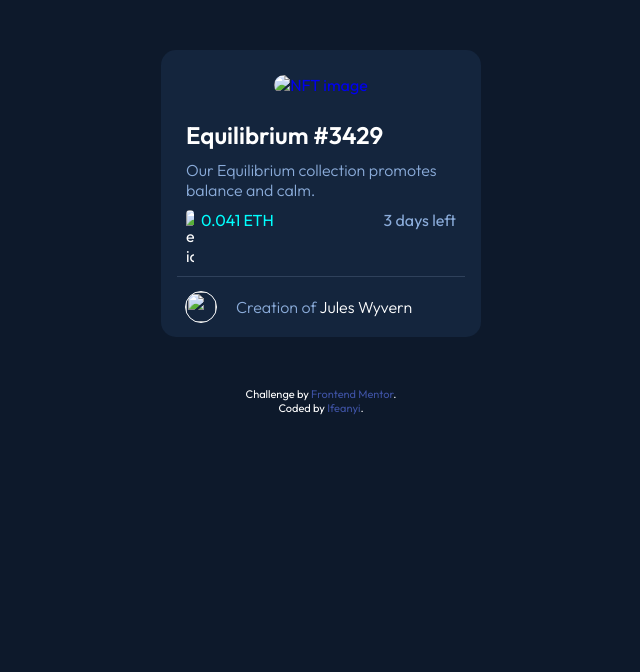
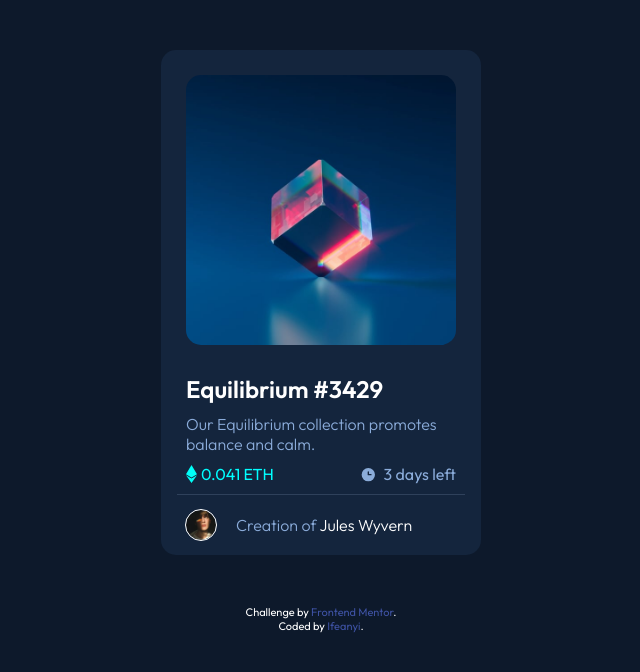
Before and after one commit to Mire-web/NFT-Card, a plain HTML site: page index.html in a window 1280 px wide. Shown: the whole page, without its empty margins (319-959 px from the left). Drawn offline with Linux system fonts and the light colour scheme.

Commit message:
Update index.html

```diff
--- a/index.html
+++ b/index.html
@@ -9,7 +9,7 @@
       rel="icon"
       type="image/png"
       sizes="32x32"
-      href="./images/favicon-32x32.png"
+      href="./favicon-32x32.png"
     />
     <title>NFT preview card component</title>
   </head>
@@ -18,7 +18,7 @@
       <div class="card">
         <div class="view">
         <div class="container">
-         <a href="#"><img class='main-img' src="images\image-equilibrium.jpg" alt="NFT image"/></a>
+         <a href="#"><img class='main-img' src="./image-equilibrium.jpg" alt="NFT image"/></a>
         </div>
         </div>
         <div class="description">
@@ -28,16 +28,16 @@
             <img
               class="svg"
               id="eth"
-              src="images\icon-ethereum.svg"
+              src="./icon-ethereum.svg"
               alt="ethereum-icon"
             />
             <h4 id="price">0.041 ETH</h4>
-            <img class="svg" id="clock" src="images\icon-clock.svg" alt="" />
+            <img class="svg" id="clock" src="./icon-clock.svg" alt="" />
             <h4 class="date">3 days left</h4>
           </div>
           <div class="line"></div>
           <div class="info">
-            <img class="avatar" src="images\image-avatar.png" alt="" />
+            <img class="avatar" src="./image-avatar.png" alt="" />
             <p>Creation of <span>Jules Wyvern</span></p>
           </div>
         </div>
@@ -47,7 +47,7 @@
       Challenge by
       <a href="https://www.frontendmentor.io?ref=challenge" target="_blank"
         >Frontend Mentor</a
-      >. <br />Coded by <a href="https://twitter.com/not_ifeanyi">Ifeanyi</a>.
+      >. <br />Coded by <a href="https://twitter.com/not_ifeanyi" target="_blank">Ifeanyi</a>.
     </div>
   </body>
 </html>
```
